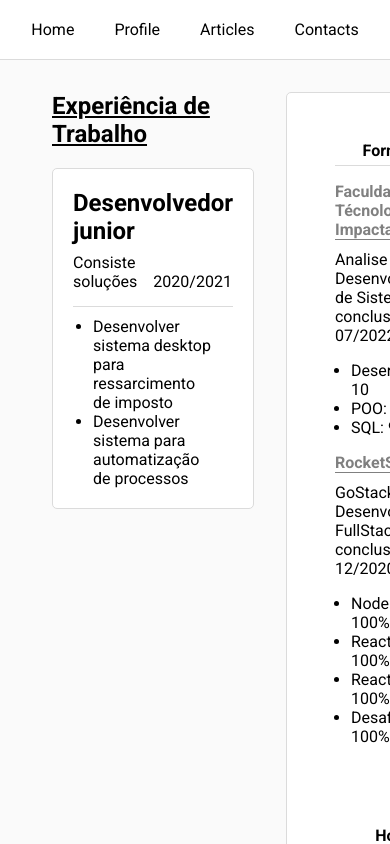
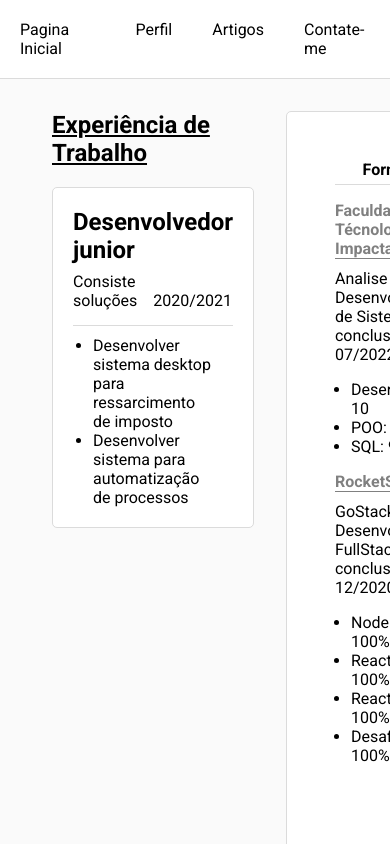
Before and after one commit to Ismael-Oliv/Profile_blog, a Next.js app: page /profile in a window 390 px wide. Shown: the top 844 px of the page. Built offline with nearby package versions, Linux system fonts and the light colour scheme.

Commit message:
Template: Add response page

```diff
--- a/src/components/Header/index.tsx
+++ b/src/components/Header/index.tsx
@@ -8,22 +8,22 @@ export function Header() {
         <ul className={styles.ul}>
           <li>
             <Link href="/">
-              <a>Home</a>
+              <a>Pagina Inicial</a>
             </Link>
           </li>
           <li>
             <Link href="/profile">
-              <a>Profile</a>
+              <a>Perfil</a>
             </Link>
           </li>
           <li>
             <Link href="/articles">
-              <a>Articles</a>
+              <a>Artigos</a>
             </Link>
           </li>
           <li>
             <Link href="/contacts">
-              <a>Contacts</a>
+              <a>Contate-me</a>
             </Link>
           </li>
         </ul>
--- a/src/components/Profile/styles.module.scss
+++ b/src/components/Profile/styles.module.scss
@@ -4,6 +4,11 @@
   border-radius: 5px;
   background: white;
   max-width: 360px;
+
+  @media (max-width : 720px) {
+    max-width: 100%;
+
+  }
   width: 100%;
   height: 100%;
 }
--- a/styles/home.module.scss
+++ b/styles/home.module.scss
@@ -12,6 +12,11 @@
     width: 100%;
     margin: 0 auto;
     padding: 0 20px;
+
+    @media (max-width : 720px) {
+      display: flex;
+      flex-direction: column;
+    }
 
     aside {
       display: flex;
```
